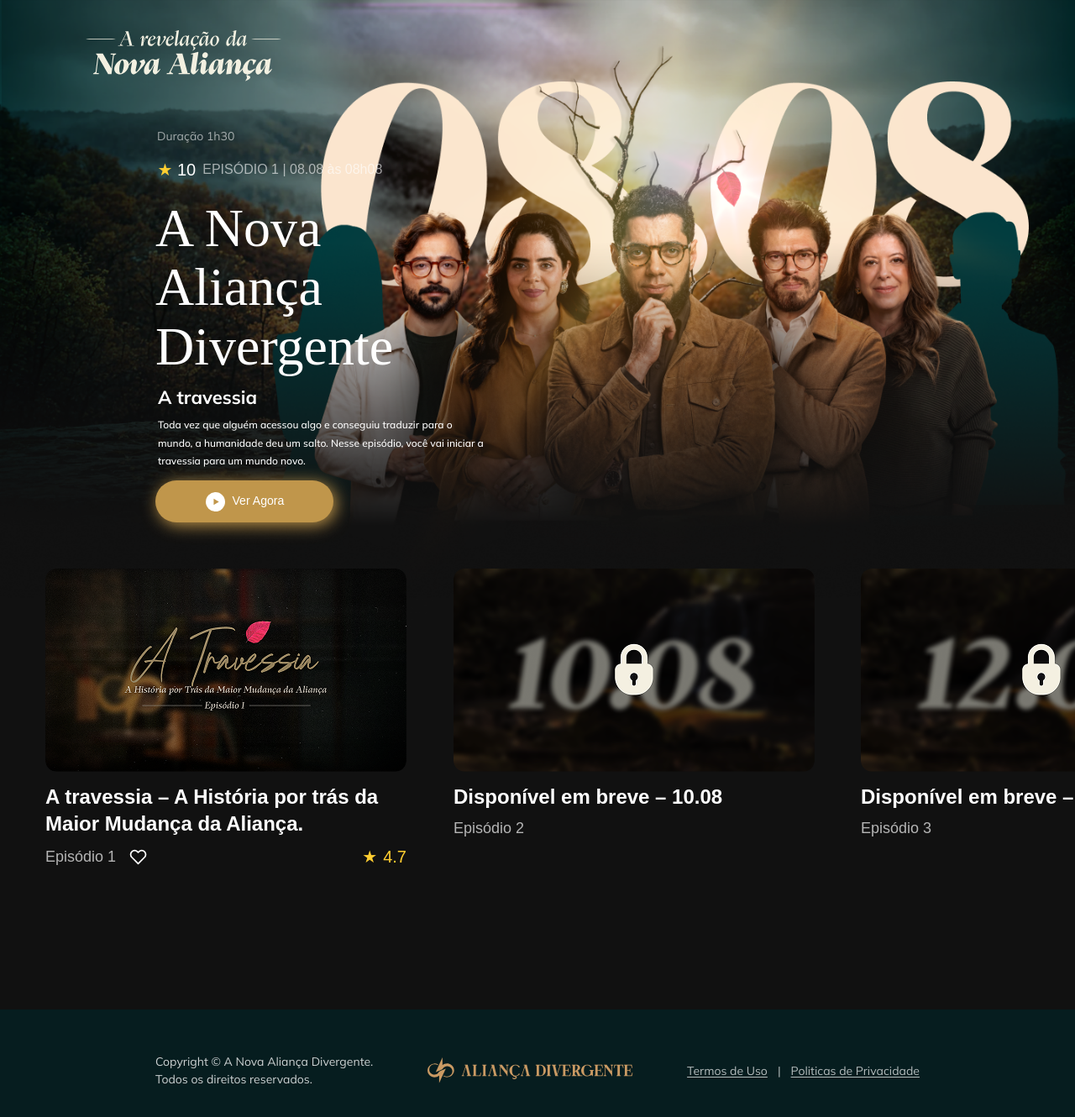
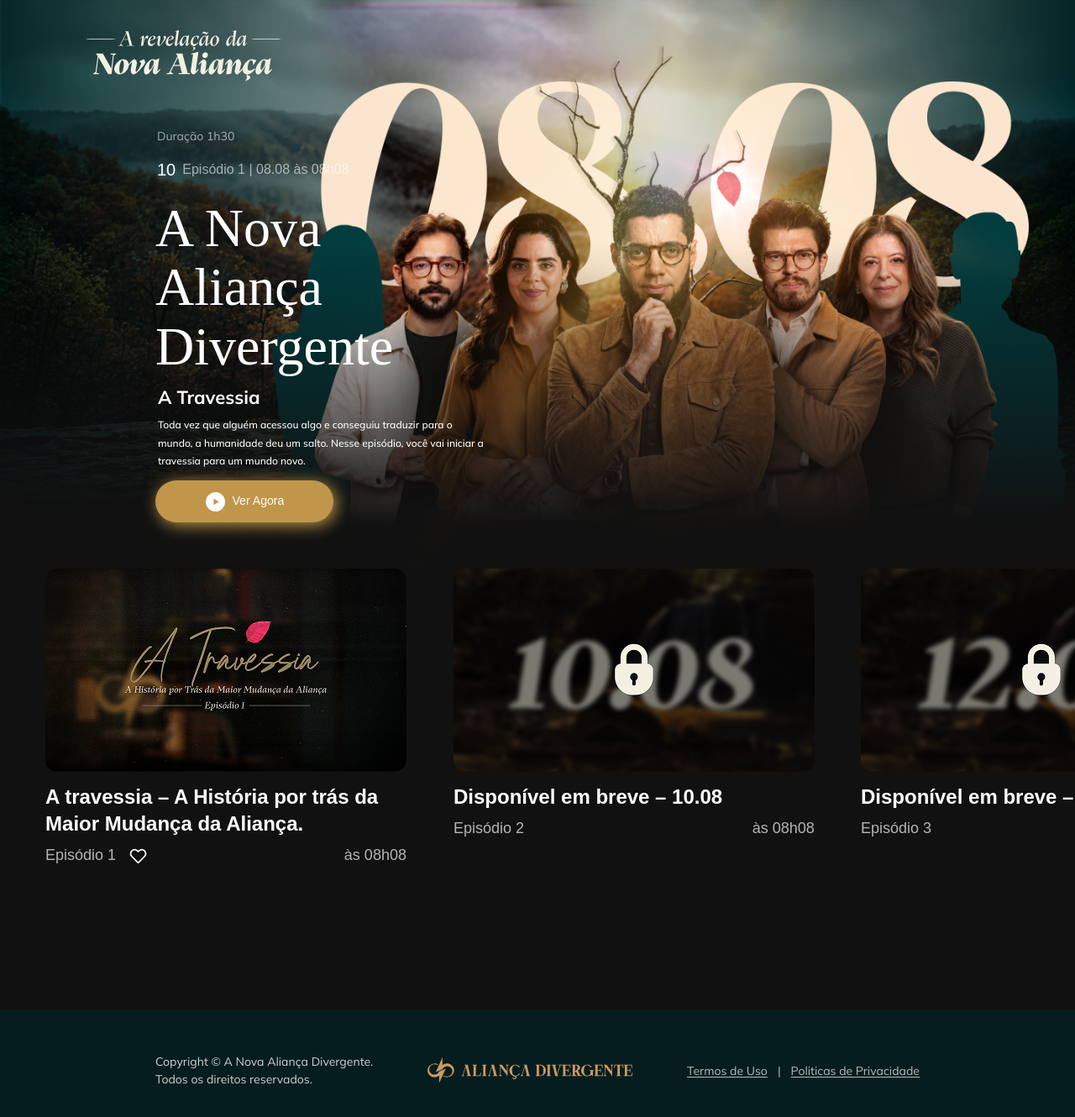
Before and after one commit to tialiancadivergente/publisher, a Next.js app: page /08-08/anovaalianca in a window 1280 px wide. Shown: the top 1330 px of the page at 84% size. Built offline with nearby package versions, Linux system fonts and the light colour scheme.

Commit message:
Refactor layout and styles in Anovaalianca page, optimizing SVG rendering and consolidating inline styles for better readability.

```diff
--- a/src/app/08-08/anovaalianca/page.tsx
+++ b/src/app/08-08/anovaalianca/page.tsx
@@ -6,13 +6,7 @@
 
 function PlayIcon({ size }: { size: number }) {
 	return (
-		<svg
-			width={size}
-			height={size}
-			viewBox="0 0 24 24"
-			fill="none"
-			aria-hidden="true"
-		>
+		<svg width={size} height={size} viewBox="0 0 24 24" fill="none" aria-hidden="true">
 			<circle cx="12" cy="12" r="11" fill="white" />
 			<path d="M10 8.5L16 12L10 15.5V8.5Z" fill="#C0964B" />
 		</svg>
@@ -43,12 +37,8 @@
 
 	const handleWatchNow = () => {
 		setIsPlaying(true);
-
 		requestAnimationFrame(() => {
-			episodeRef.current?.scrollIntoView({
-				behavior: "smooth",
-				block: "center",
-			});
+			episodeRef.current?.scrollIntoView({ behavior: "smooth", block: "center" });
 		});
 	};
 
@@ -98,84 +88,52 @@
 						style={{ top: "36.29px", left: "102px", width: "233px" }}
 					/>
 
-					<div
-						className="absolute md:hidden"
-						style={{ top: "104px", left: "64px", width: "351px" }}
-					>
+					<div className="absolute md:hidden" style={{ top: "104px", left: "64px", width: "351px" }}>
 						<p
 							className="text-sm font-normal text-white/60"
-							style={{
-								fontFamily: "Mulish, sans-serif",
-								lineHeight: "150%",
-							}}
+							style={{ fontFamily: "Mulish, sans-serif", lineHeight: "150%" }}
 						>
 							Duração 1h30
 						</p>
 
 						<div className="mt-[6px] flex h-[29px] items-center">
-							<span className="flex h-[18px] w-[19px] shrink-0 items-center justify-center text-xl leading-none text-[#FFCE31]">
-								★
-							</span>
-
 							<span
-								className="ml-[5px] text-xl font-medium text-white"
-								style={{
-									fontFamily: "Outfit, sans-serif",
-									lineHeight: "150%",
-								}}
+								className="text-xl font-medium text-white"
+								style={{ fontFamily: "Outfit, sans-serif", lineHeight: "150%" }}
 							>
 								10
 							</span>
 
 							<span
 								className="ml-2 whitespace-nowrap text-base font-normal text-white/60"
-								style={{
-									fontFamily: "Outfit, sans-serif",
-									lineHeight: "150%",
-								}}
+								style={{ fontFamily: "Outfit, sans-serif", lineHeight: "150%" }}
 							>
-								EPISÓDIO 1 | 08.08 às 08h08
+								Episódio 1 | 08.08 às 08h08
 							</span>
 						</div>
 					</div>
 
-					<div
-						className="absolute hidden md:block"
-						style={{ top: "152px", left: "187px", width: "350px" }}
-					>
+					<div className="absolute hidden md:block" style={{ top: "152px", left: "187px", width: "350px" }}>
 						<p
 							className="text-sm font-normal text-white/60"
-							style={{
-								fontFamily: "Mulish, sans-serif",
-								lineHeight: "150%",
-							}}
+							style={{ fontFamily: "Mulish, sans-serif", lineHeight: "150%" }}
 						>
 							Duração 1h30
 						</p>
 
 						<div className="mt-3.5 flex h-[29px] items-center">
-							<span className="flex h-[18px] w-[19px] shrink-0 items-center justify-center text-xl leading-none text-[#FFCE31]">
-								★
-							</span>
-
 							<span
-								className="ml-[5px] text-xl font-medium text-white"
-								style={{
-									fontFamily: "Outfit, sans-serif",
-									lineHeight: "150%",
-								}}
+								className="text-xl font-medium text-white"
+								style={{ fontFamily: "Outfit, sans-serif", lineHeight: "150%" }}
 							>
 								10
 							</span>
 
 							<span
 								className="ml-2 whitespace-nowrap text-base font-normal text-white/60"
-								style={{
-									fontFamily: "Outfit, sans-serif",
-									lineHeight: "150%",
-								}}
+								style={{ fontFamily: "Outfit, sans-serif", lineHeight: "150%" }}
 							>
-								EPISÓDIO 1 | 08.08 às 08h08
+								Episódio 1 | 08.08 às 08h08
 							</span>
 						</div>
 					</div>
@@ -225,7 +183,7 @@
 							lineHeight: "140%",
 						}}
 					>
-						A travessia
+						A Travessia
 					</p>
 
 					<p
@@ -258,7 +216,7 @@
 							lineHeight: "140%",
 						}}
 					>
-						A travessia
+						A Travessia
 					</p>
 
 					<p
@@ -271,9 +229,7 @@
 							lineHeight: "180%",
 						}}
 					>
-						Toda vez que alguém acessou algo e conseguiu traduzir para o mundo,
-						a humanidade deu um salto. Nesse episódio, você vai iniciar a travessia
-						para um mundo novo.
+						Toda vez que alguém acessou algo e conseguiu traduzir para o mundo, a humanidade deu um salto. Nesse episódio, você vai iniciar a travessia para um mundo novo.
 					</p>
 
 					<button
@@ -294,14 +250,9 @@
 						}}
 					>
 						<PlayIcon size={20.861} />
-
 						<span
 							className="font-medium"
-							style={{
-								fontFamily: "Outfit, sans-serif",
-								fontSize: "14.08px",
-								lineHeight: "150%",
-							}}
+							style={{ fontFamily: "Outfit, sans-serif", fontSize: "14.08px", lineHeight: "150%" }}
 						>
 							Ver Agora
 						</span>
@@ -325,14 +276,9 @@
 						}}
 					>
 						<PlayIcon size={25.033} />
-
 						<span
 							className="font-medium"
-							style={{
-								fontFamily: "Outfit, sans-serif",
-								fontSize: "14.08px",
-								lineHeight: "150%",
-							}}
+							style={{ fontFamily: "Outfit, sans-serif", fontSize: "14.08px", lineHeight: "150%" }}
 						>
 							Ver Agora
 						</span>
@@ -370,10 +316,7 @@
 
 							<h2
 								className="mt-[10px] text-[18px] font-semibold text-white"
-								style={{
-									fontFamily: "Outfit, sans-serif",
-									lineHeight: "135%",
-								}}
+								style={{ fontFamily: "Outfit, sans-serif", lineHeight: "135%" }}
 							>
 								A travessia – A História por trás da Maior Mudança da Aliança.
 							</h2>
@@ -382,44 +325,29 @@
 								<div className="flex items-center gap-[12px]">
 									<span
 										className="text-[14px] font-normal text-[#B5B5B5]"
-										style={{
-											fontFamily: "Outfit, sans-serif",
-											lineHeight: "150%",
-										}}
+										style={{ fontFamily: "Outfit, sans-serif", lineHeight: "150%" }}
 									>
 										Episódio 1
 									</span>
 
 									<button
 										type="button"
-										aria-label={
-											liked
-												? "Remover episódio dos favoritos"
-												: "Marcar episódio como favorito"
-										}
+										aria-label={liked ? "Remover episódio dos favoritos" : "Marcar episódio como favorito"}
 										aria-pressed={liked}
 										onClick={() => setLiked((value) => !value)}
 										className="flex h-[13.921px] w-[15.559px] items-center justify-center"
-										style={{
-											filter: liked
-												? "drop-shadow(0px 3.27px 16px #FFCE77)"
-												: "none",
-										}}
+										style={{ filter: liked ? "drop-shadow(0px 3.27px 16px #FFCE77)" : "none" }}
 									>
 										<HeartIcon active={liked} />
 									</button>
 								</div>
 
-								<div
-									className="flex items-center gap-[5px] text-[16px] font-normal text-[#FFCE31]"
-									style={{
-										fontFamily: "Outfit, sans-serif",
-										lineHeight: "150%",
-									}}
+								<span
+									className="text-[14px] font-normal text-[#B5B5B5]"
+									style={{ fontFamily: "Outfit, sans-serif", lineHeight: "150%" }}
 								>
-									<span>★</span>
-									<span>4.7</span>
-								</div>
+									às 08h08
+								</span>
 							</div>
 						</div>
 
@@ -436,23 +364,26 @@
 
 							<h2
 								className="mt-[10px] text-[18px] font-semibold text-white"
-								style={{
-									fontFamily: "Outfit, sans-serif",
-									lineHeight: "135%",
-								}}
+								style={{ fontFamily: "Outfit, sans-serif", lineHeight: "135%" }}
 							>
 								Disponível em breve – 10.08
 							</h2>
 
-							<p
-								className="mt-[7px] text-[14px] font-normal text-[#B5B5B5]"
-								style={{
-									fontFamily: "Outfit, sans-serif",
-									lineHeight: "150%",
-								}}
+							<div className="mt-[7px] flex items-center justify-between">
+								<span
+									className="text-[14px] font-normal text-[#B5B5B5]"
+									style={{ fontFamily: "Outfit, sans-serif", lineHeight: "150%" }}
 								>
 									Episódio 2
-							</p>
+								</span>
+
+								<span
+									className="text-[14px] font-normal text-[#B5B5B5]"
+									style={{ fontFamily: "Outfit, sans-serif", lineHeight: "150%" }}
+								>
+									às 08h08
+								</span>
+							</div>
 						</div>
 
 						<div className="w-full">
@@ -468,31 +399,31 @@
 
 							<h2
 								className="mt-[10px] text-[18px] font-semibold text-white"
-								style={{
-									fontFamily: "Outfit, sans-serif",
-									lineHeight: "135%",
-								}}
+								style={{ fontFamily: "Outfit, sans-serif", lineHeight: "135%" }}
 							>
 								Disponível em breve – 12.08
 							</h2>
 
-							<p
-								className="mt-[7px] text-[14px] font-normal text-[#B5B5B5]"
-								style={{
-									fontFamily: "Outfit, sans-serif",
-									lineHeight: "150%",
-								}}
+							<div className="mt-[7px] flex items-center justify-between">
+								<span
+									className="text-[14px] font-normal text-[#B5B5B5]"
+									style={{ fontFamily: "Outfit, sans-serif", lineHeight: "150%" }}
 								>
 									Episódio 3
-							</p>
+								</span>
+
+								<span
+									className="text-[14px] font-normal text-[#B5B5B5]"
+									style={{ fontFamily: "Outfit, sans-serif", lineHeight: "150%" }}
+								>
+									às 08h08
+								</span>
+							</div>
 						</div>
 					</div>
 
 					<div className="absolute left-1/2 top-[677px] hidden h-[550px] w-[1440px] -translate-x-1/2 md:block">
-						<div
-							ref={episodeRef}
-							className="absolute left-[134.05px] top-0 w-[429.904px]"
-						>
+						<div ref={episodeRef} className="absolute left-[134.05px] top-0 w-[429.904px]">
 							<div className="relative h-[241.625px] w-[429.904px] overflow-hidden rounded-[12.94px]">
 								{isPlaying ? (
 									<iframe
@@ -523,10 +454,7 @@
 
 							<h2
 								className="mt-[14px] text-[24px] font-semibold text-white"
-								style={{
-									fontFamily: "Outfit, sans-serif",
-									lineHeight: "135%",
-								}}
+								style={{ fontFamily: "Outfit, sans-serif", lineHeight: "135%" }}
 							>
 								A travessia – A História por trás da Maior Mudança da Aliança.
 							</h2>
@@ -535,44 +463,29 @@
 								<div className="flex items-center gap-[16px]">
 									<span
 										className="text-[18px] font-normal text-[#B5B5B5]"
-										style={{
-											fontFamily: "Outfit, sans-serif",
-											lineHeight: "150%",
-										}}
+										style={{ fontFamily: "Outfit, sans-serif", lineHeight: "150%" }}
 									>
 										Episódio 1
 									</span>
 
 									<button
 										type="button"
-										aria-label={
-											liked
-												? "Remover episódio dos favoritos"
-												: "Marcar episódio como favorito"
-										}
+										aria-label={liked ? "Remover episódio dos favoritos" : "Marcar episódio como favorito"}
 										aria-pressed={liked}
 										onClick={() => setLiked((value) => !value)}
 										className="flex h-[18.848px] w-[21.065px] items-center justify-center"
-										style={{
-											filter: liked
-												? "drop-shadow(0px 3.27px 16px #FFCE77)"
-												: "none",
-										}}
+										style={{ filter: liked ? "drop-shadow(0px 3.27px 16px #FFCE77)" : "none" }}
 									>
 										<HeartIcon active={liked} />
 									</button>
 								</div>
 
-								<div
-									className="flex items-center gap-[7px] text-[20px] font-normal text-[#FFCE31]"
-									style={{
-										fontFamily: "Outfit, sans-serif",
-										lineHeight: "150%",
-									}}
+								<span
+									className="text-[18px] font-normal text-[#B5B5B5]"
+									style={{ fontFamily: "Outfit, sans-serif", lineHeight: "150%" }}
 								>
-									<span>★</span>
-									<span>4.7</span>
-								</div>
+									às 08h08
+								</span>
 							</div>
 						</div>
 
@@ -589,23 +502,26 @@
 
 							<h2
 								className="mt-[14px] text-[24px] font-semibold text-white"
-								style={{
-									fontFamily: "Outfit, sans-serif",
-									lineHeight: "135%",
-								}}
+								style={{ fontFamily: "Outfit, sans-serif", lineHeight: "135%" }}
 							>
 								Disponível em breve – 10.08
 							</h2>
 
-							<p
-								className="mt-[8px] text-[18px] font-normal text-[#B5B5B5]"
-								style={{
-									fontFamily: "Outfit, sans-serif",
-									lineHeight: "150%",
-								}}
+							<div className="mt-[8px] flex items-center justify-between">
+								<span
+									className="text-[18px] font-normal text-[#B5B5B5]"
+									style={{ fontFamily: "Outfit, sans-serif", lineHeight: "150%" }}
 								>
 									Episódio 2
-							</p>
+								</span>
+
+								<span
+									className="text-[18px] font-normal text-[#B5B5B5]"
+									style={{ fontFamily: "Outfit, sans-serif", lineHeight: "150%" }}
+								>
+									às 08h08
+								</span>
+							</div>
 						</div>
 
 						<div className="absolute left-[1105px] top-0 w-[429.904px]">
@@ -621,30 +537,30 @@
 
 							<h2
 								className="mt-[14px] text-[24px] font-semibold text-white"
-								style={{
-									fontFamily: "Outfit, sans-serif",
-									lineHeight: "135%",
-								}}
+								style={{ fontFamily: "Outfit, sans-serif", lineHeight: "135%" }}
 							>
 								Disponível em breve – 12.08
 							</h2>
 
-							<p
-								className="mt-[8px] text-[18px] font-normal text-[#B5B5B5]"
-								style={{
-									fontFamily: "Outfit, sans-serif",
-									lineHeight: "150%",
-								}}
+							<div className="mt-[8px] flex items-center justify-between">
+								<span
+									className="text-[18px] font-normal text-[#B5B5B5]"
+									style={{ fontFamily: "Outfit, sans-serif", lineHeight: "150%" }}
 								>
 									Episódio 3
-							</p>
+								</span>
+
+								<span
+									className="text-[18px] font-normal text-[#B5B5B5]"
+									style={{ fontFamily: "Outfit, sans-serif", lineHeight: "150%" }}
+								>
+									às 08h08
+								</span>
+							</div>
 						</div>
 					</div>
 
-					<footer
-						className="absolute inset-x-0 flex flex-col items-center md:hidden"
-						style={{ bottom: "40px" }}
-					>
+					<footer className="absolute inset-x-0 flex flex-col items-center md:hidden" style={{ bottom: "40px" }}>
 						<Image
 							src="/images/novaalianca/v1/logo.svg"
 							alt="Aliança Divergente"
@@ -655,36 +571,22 @@
 
 						<div
 							className="mt-5 flex items-center justify-center gap-3 text-white/70"
-							style={{
-								fontFamily: "Mulish, sans-serif",
-								fontSize: "14px",
-								lineHeight: "145%",
-							}}
+							style={{ fontFamily: "Mulish, sans-serif", fontSize: "14px", lineHeight: "145%" }}
 						>
-							<Link
-								href="/termos-de-uso"
-								className="underline underline-offset-2"
-							>
+							<Link href="/termos-de-uso" className="underline underline-offset-2">
 								Termos de Uso
 							</Link>
 
 							<span>|</span>
 
-							<Link
-								href="/politicas-de-privacidade"
-								className="underline underline-offset-2"
-							>
+							<Link href="/politicas-de-privacidade" className="underline underline-offset-2">
 								Politicas de Privacidade
 							</Link>
 						</div>
 
 						<p
 							className="mt-5 flex flex-col items-center text-center text-white/80"
-							style={{
-								fontFamily: "Mulish, sans-serif",
-								fontSize: "14px",
-								lineHeight: "145%",
-							}}
+							style={{ fontFamily: "Mulish, sans-serif", fontSize: "14px", lineHeight: "145%" }}
 						>
 							<span>Copyright © A Nova Aliança Divergente.</span>
 							<span>Todos os direitos reservados.</span>
@@ -697,11 +599,7 @@
 					>
 						<p
 							className="flex w-[260px] flex-col text-white/80"
-							style={{
-								fontFamily: "Mulish, sans-serif",
-								fontSize: "14px",
-								lineHeight: "145%",
-							}}
+							style={{ fontFamily: "Mulish, sans-serif", fontSize: "14px", lineHeight: "145%" }}
 						>
 							<span>Copyright © A Nova Aliança Divergente.</span>
 							<span>Todos os direitos reservados.</span>
@@ -717,25 +615,15 @@
 
 						<div
 							className="flex items-center justify-end gap-3 text-white/70"
-							style={{
-								fontFamily: "Mulish, sans-serif",
-								fontSize: "14px",
-								lineHeight: "145%",
-							}}
+							style={{ fontFamily: "Mulish, sans-serif", fontSize: "14px", lineHeight: "145%" }}
 						>
-							<Link
-								href="/termos-de-uso"
-								className="underline underline-offset-2"
-							>
+							<Link href="/termos-de-uso" className="underline underline-offset-2">
 								Termos de Uso
 							</Link>
 
 							<span>|</span>
 
-							<Link
-								href="/politicas-de-privacidade"
-								className="underline underline-offset-2"
-							>
+							<Link href="/politicas-de-privacidade" className="underline underline-offset-2">
 								Politicas de Privacidade
 							</Link>
 						</div>
```
Lines whose indentation alone changed are shown as unchanged.
